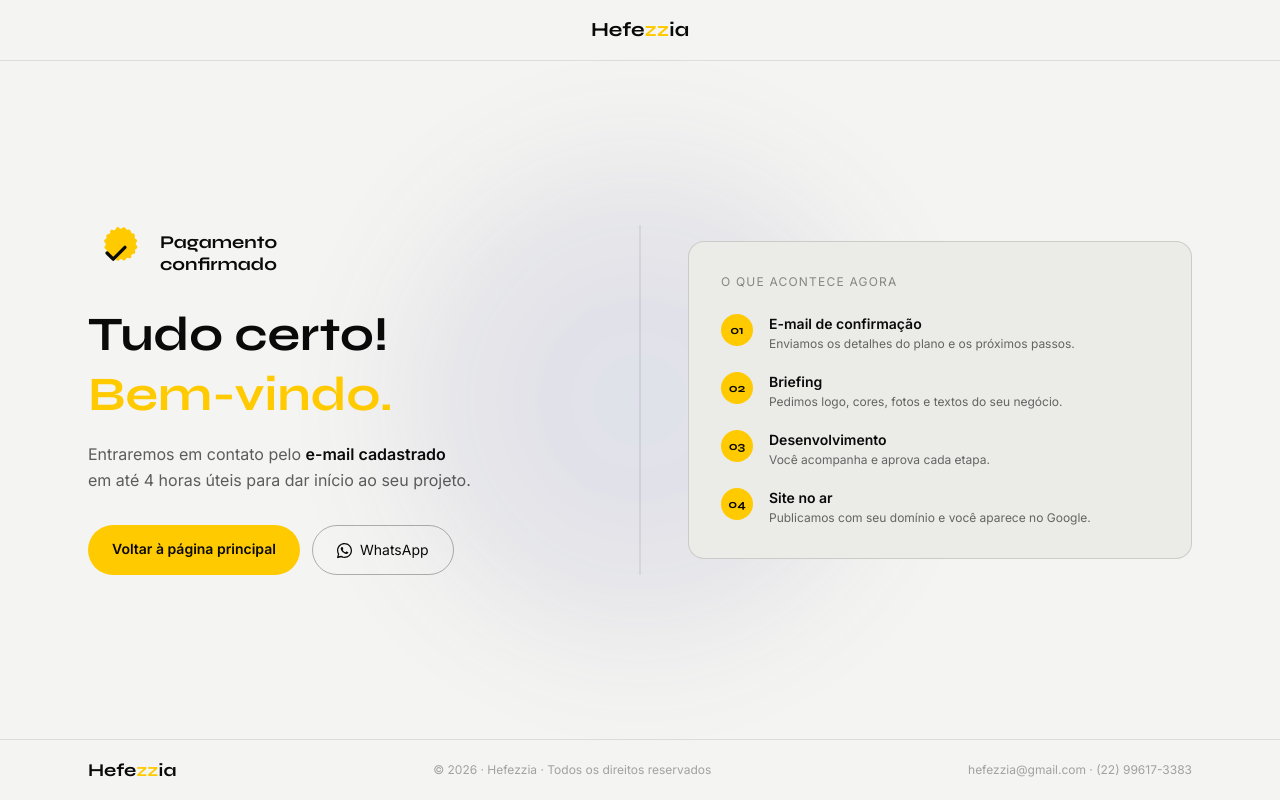
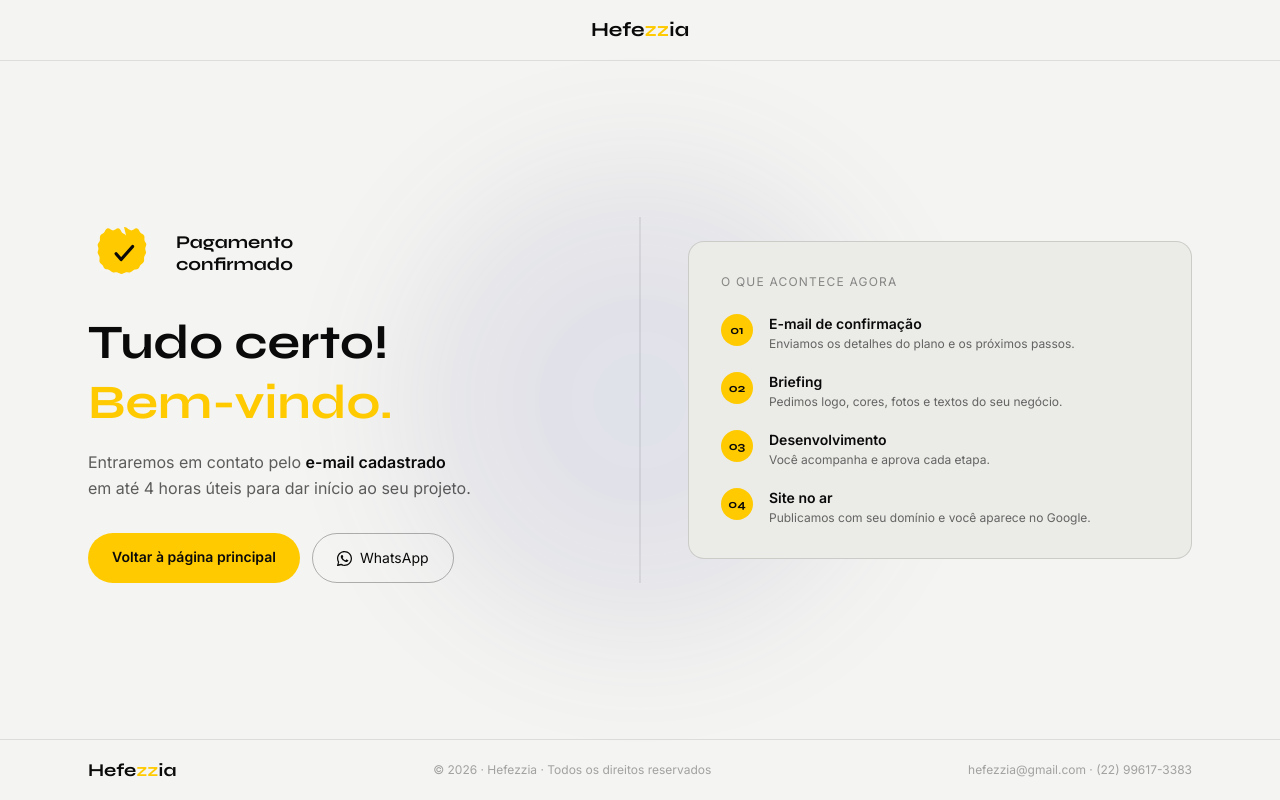
Before and after one commit to hefezzia/hefezzia-site, a Next.js app: page /sucesso in a window 1280 px wide. Built offline with nearby package versions, Linux system fonts and the light colour scheme.

Commit message:
Replace SVG icon with new design

```diff
--- a/app/sucesso/page.tsx
+++ b/app/sucesso/page.tsx
@@ -48,53 +48,13 @@ export default function Sucesso() {
           {/* ── ESQUERDA: confirmação ── */}
           <div>
             <div className="flex items-center gap-4 mb-6">
-              <svg viewBox="0 0 100 100" width="56" height="56" xmlns="http://www.w3.org/2000/svg" style={{ flexShrink: 0 }}>
-                <path
-                  d="M50 4
-                    a4 4 0 0 1 5.5 1
-                    a4 4 0 0 0 6 0
-                    a4 4 0 0 1 5.5 1
-                    a4 4 0 0 0 5.5 2
-                    a4 4 0 0 1 4 3.5
-                    a4 4 0 0 0 5 3.5
-                    a4 4 0 0 1 2 5
-                    a4 4 0 0 0 3 5.5
-                    a4 4 0 0 1 0 5.5
-                    a4 4 0 0 0 1 6
-                    a4 4 0 0 1 -1 5.5
-                    a4 4 0 0 0 -2 5.5
-                    a4 4 0 0 1 -3.5 4
-                    a4 4 0 0 0 -3.5 5
-                    a4 4 0 0 1 -5 2
-                    a4 4 0 0 0 -5.5 3
-                    a4 4 0 0 1 -5.5 0
-                    a4 4 0 0 0 -6 1
-                    a4 4 0 0 1 -5.5 -1
-                    a4 4 0 0 0 -5.5 -2
-                    a4 4 0 0 1 -4 -3.5
-                    a4 4 0 0 0 -5 -3.5
-                    a4 4 0 0 1 -2 -5
-                    a4 4 0 0 0 -3 -5.5
-                    a4 4 0 0 1 0 -5.5
-                    a4 4 0 0 0 -1 -6
-                    a4 4 0 0 1 1 -5.5
-                    a4 4 0 0 0 2 -5.5
-                    a4 4 0 0 1 3.5 -4
-                    a4 4 0 0 0 3.5 -5
-                    a4 4 0 0 1 5 -2
-                    a4 4 0 0 0 5.5 -3
-                    a4 4 0 0 1 5.5 0
-                    Z"
-                  fill="var(--brand-yellow)"
-                />
-                <path
-                  d="M34 50 l11 11 l21 -21"
-                  stroke="var(--text-on-yellow)"
-                  strokeWidth="6"
-                  strokeLinecap="round"
-                  strokeLinejoin="round"
-                  fill="none"
-                />
+              <svg viewBox="0 0 200 200" width="72" height="72" xmlns="http://www.w3.org/2000/svg" style={{ flexShrink: 0 }}>
+                <g transform="translate(100,100)">
+                  <path d="M0,-72 C6,-72 10,-68 14,-65 C18,-62 23,-62 27,-65 C31,-68 35,-70 39,-67 C43,-64 43,-59 46,-56 C49,-53 54,-52 56,-48 C58,-44 56,-39 57,-35 C58,-31 62,-28 62,-24 C62,-20 59,-16 59,-12 C59,-8 62,-4 61,0 C60,4 57,7 56,11 C55,15 57,20 55,24 C53,28 49,30 46,33 C43,36 43,41 39,44 C35,47 31,45 27,47 C23,49 20,53 16,54 C12,55 8,53 4,54 C0,55 -3,58 -7,58 C-11,58 -14,55 -18,54 C-22,53 -26,55 -30,54 C-34,53 -37,49 -41,47 C-45,45 -49,47 -53,44 C-57,41 -57,36 -60,33 C-63,30 -67,28 -68,24 C-69,20 -67,15 -68,11 C-69,7 -72,4 -73,0 C-74,-4 -71,-8 -71,-12 C-71,-16 -74,-20 -73,-24 C-72,-28 -68,-31 -67,-35 C-66,-39 -68,-44 -66,-48 C-64,-52 -59,-53 -56,-56 C-53,-59 -53,-64 -49,-67 C-45,-70 -41,-68 -37,-65 C-33,-62 -28,-62 -24,-65 C-20,-68 -16,-70 -12,-67 C-8,-64 -8,-59 -5,-56 C-2,-53 4,-52 6,-48 Z"
+                    fill="#FFCA00" />
+                  <path d="M-22,2 L-8,18 L24,-18"
+                    stroke="#0A0A0A" strokeWidth="9" strokeLinecap="round" strokeLinejoin="round" fill="none" />
+                </g>
               </svg>
               <p className="font-display font-bold text-lg text-[var(--text-primary)] leading-tight">
                 Pagamento<br />confirmado
```
